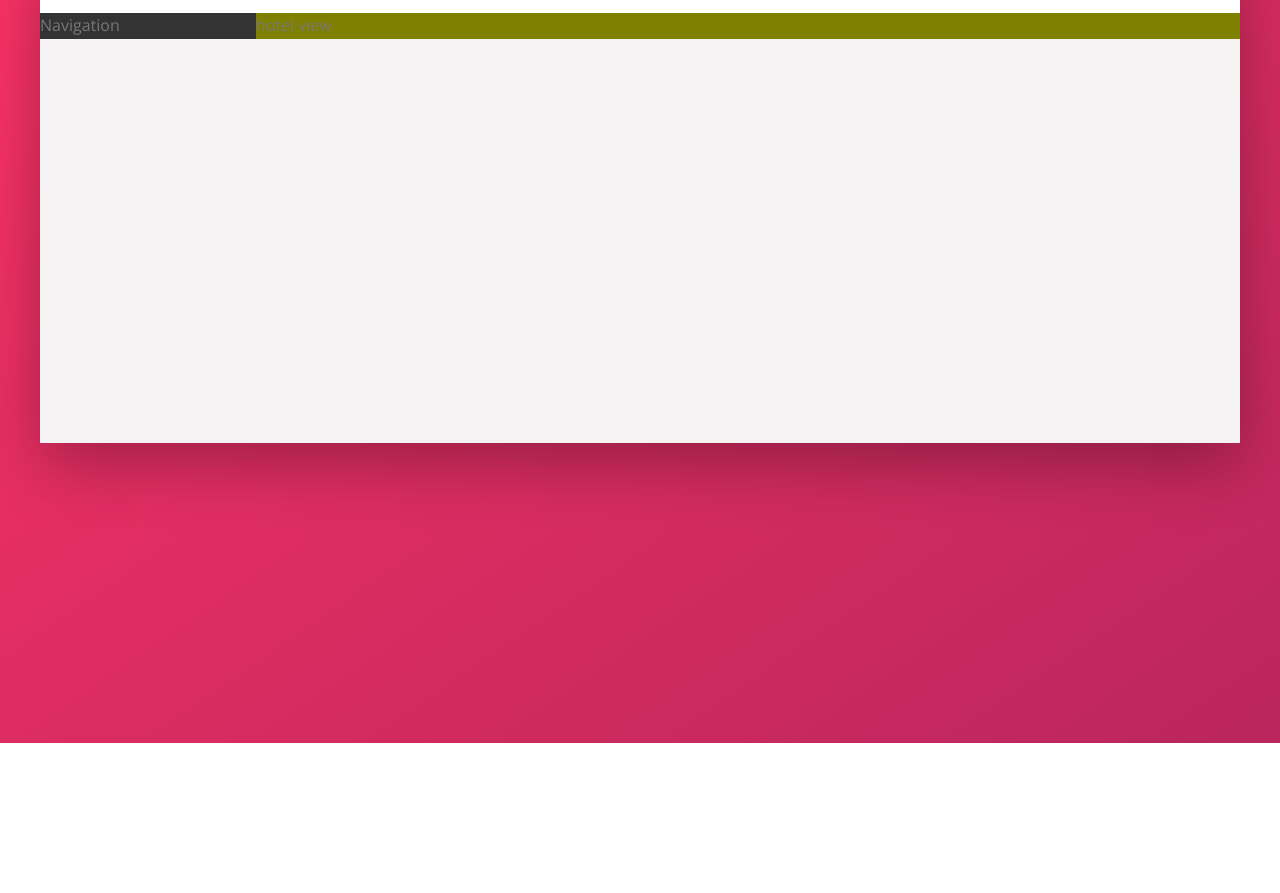
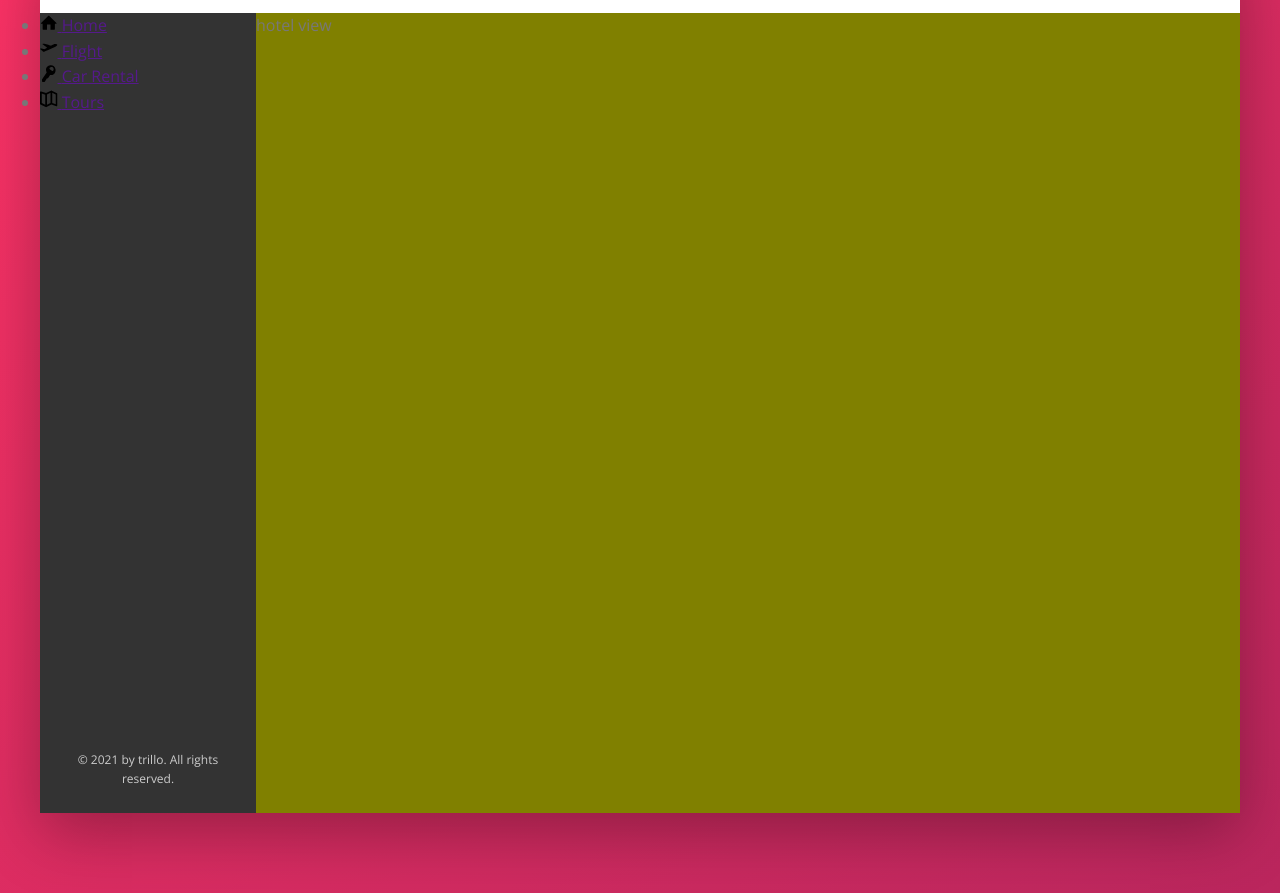
Before and after one commit to jinhlee19/html-sass-asset, a website: page trillo/index.html in a window 1280 px wide. Shown: the part 137-1030 px from the top of the page. Before the commit the page ends 880 px from the top, so only its background shows below. Drawn offline with nearby package versions, Linux system fonts and the light colour scheme.

Commit message:
Trillo - Side Nav 1

```diff
--- a/trillo/index.html
+++ b/trillo/index.html
@@ -43,7 +43,44 @@
             </header>
             <div class="content">
                 <nav class="sidebar">
-                    Navigation
+                    <!-- ul.side-nav>li.side-nav__item>a.side-nav__link>svg.side-nav__icon -->
+                    <ul class="side-nav">
+                        <li class="side-nav__item">
+                            <a href="" class="side-nav__link">
+                                <svg class="side-nav__icon">
+                                    <use xlink:href="img/sprite.svg#icon-home"></use>
+                                </svg>
+                                <span>Home</span>
+                            </a>
+                        </li>
+                        <li class="side-nav__item">
+                            <a href="" class="side-nav__link">
+                                <svg class="side-nav__icon">
+                                    <use xlink:href="img/sprite.svg#icon-aircraft-take-off"></use>
+                                </svg>
+                                <span>Flight</span>
+                            </a>
+                        </li>
+                        <li class="side-nav__item">
+                            <a href="" class="side-nav__link">
+                                <svg class="side-nav__icon">
+                                    <use xlink:href="img/sprite.svg#icon-key"></use>
+                                </svg>
+                                <span>Car Rental</span>
+                            </a>
+                        </li>
+                        <li class="side-nav__item">
+                            <a href="" class="side-nav__link">
+                                <svg class="side-nav__icon">
+                                    <use xlink:href="img/sprite.svg#icon-map"></use>
+                                </svg>
+                                <span>Tours</span>
+                            </a>
+                        </li>
+                    </ul>
+                    <div class="legal">
+                        &copy; 2021 by trillo. All rights reserved.
+                    </div>
                 </nav>
                 <main class="hotel-view">
                     hotel view
--- a/trillo/sass/_components.scss
+++ b/trillo/sass/_components.scss
@@ -105,3 +105,28 @@
 	}
 
 }
+
+//////////////////////////////////////////////
+// SIDE NAVIGATION
+
+
+
+.side-nav {
+	&__item{
+
+	}
+	&__link{
+
+	}
+	&__icon{
+		width: 1.75rem;
+		height: 1.75rem;
+	}
+}
+
+.legal {
+	font-size: 1.2rem;
+	color: $color-grey-light-4;
+	text-align: center;
+	padding: 2.5rem;;
+}
--- a/trillo/sass/_layout.scss
+++ b/trillo/sass/_layout.scss
@@ -24,8 +24,15 @@
 .sidebar {
     background-color: $color-grey-dark-1;
     flex: 0 0 18%;
+    // Navigation bar #3
+    display: flex;
+    flex-direction: column;
+    justify-content: space-between;
 }
 .hotel-view {
     background-color: olive;
     flex: 1 0 auto;
+    // Testing for Side-nav
+    height: 80rem;
+    flex:1;
 }
```
Also changed, not shown: trillo/css/style.css.
